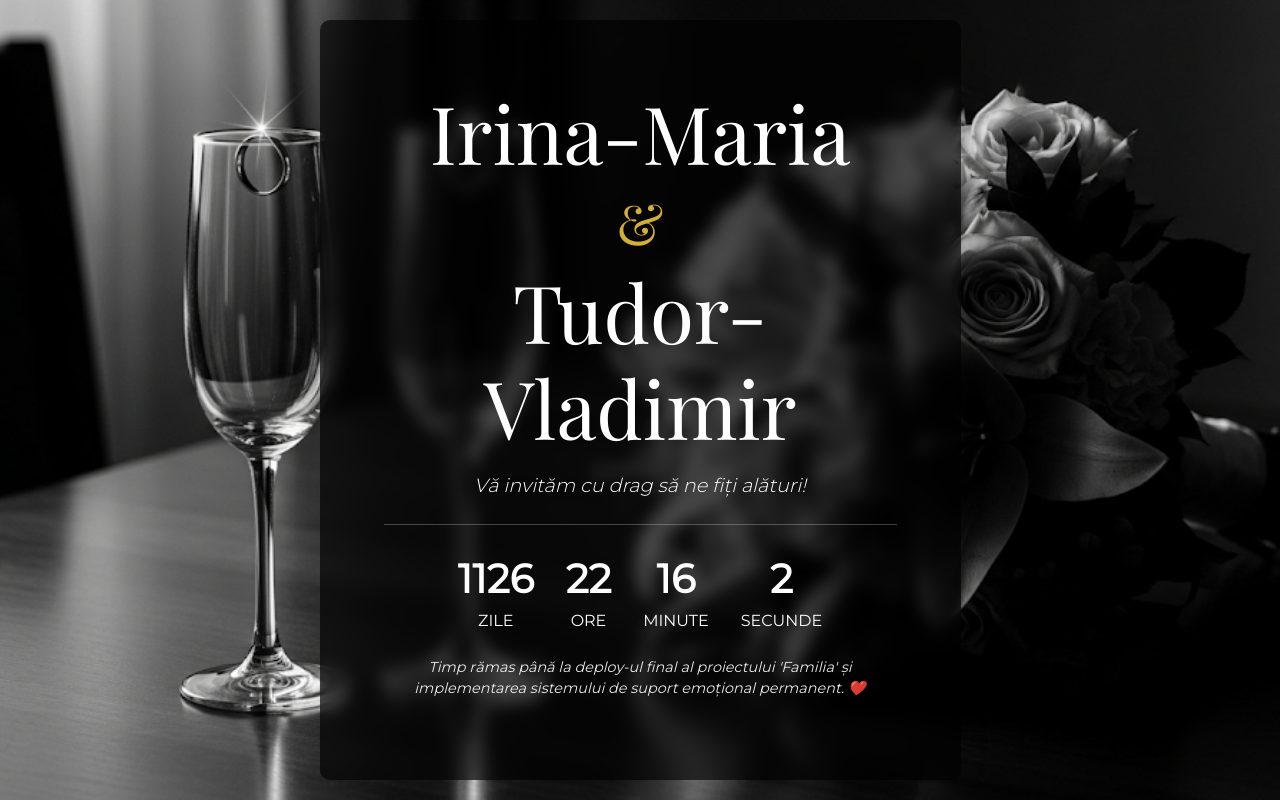
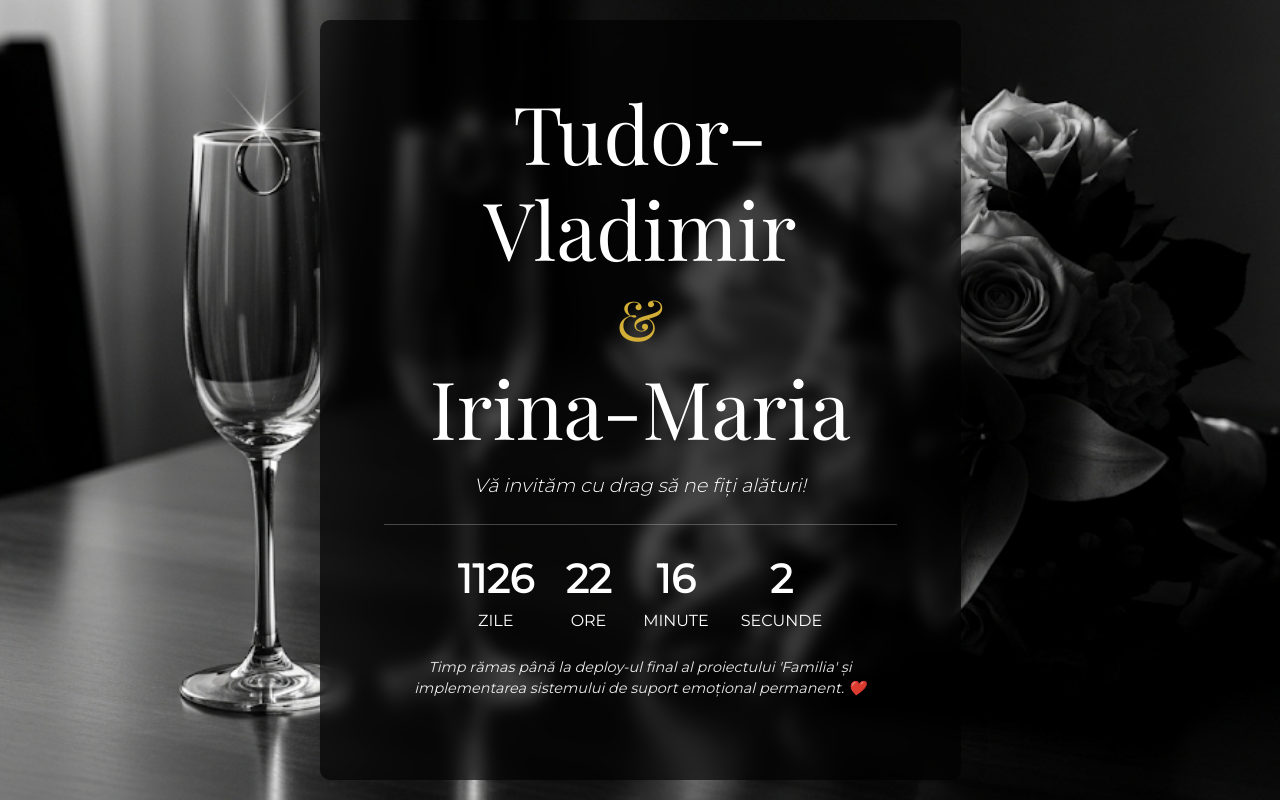
Before and after one commit to vladimirtudor22/wedding, a React (Create React App) app: page / in a window 1280 px wide. Built offline with nearby package versions, Linux system fonts and the light colour scheme; a web font is replaced by a local one.

Commit message:
Change order of name

```diff
--- a/src/App.tsx
+++ b/src/App.tsx
@@ -15,9 +15,9 @@ function App() {
           <Col xs={11} md={9} lg={7}>
             <Card className="content-card text-white text-center border-0 p-3 p-md-5">
               <Card.Body>
+                <h1 className="display-1">Tudor-Vladimir</h1>
+                <h2 className="display-4 text-gold">&</h2>
                 <h1 className="display-1">Irina-Maria</h1>
-                <h2 className="display-4 text-gold">&</h2>
-                <h1 className="display-1">Tudor-Vladimir</h1>
                 <p className="lead mt-3">Vă invităm cu drag să ne fiți alături!</p>
                 <hr className="my-4 border-light" />
                 <Countdown />
```
